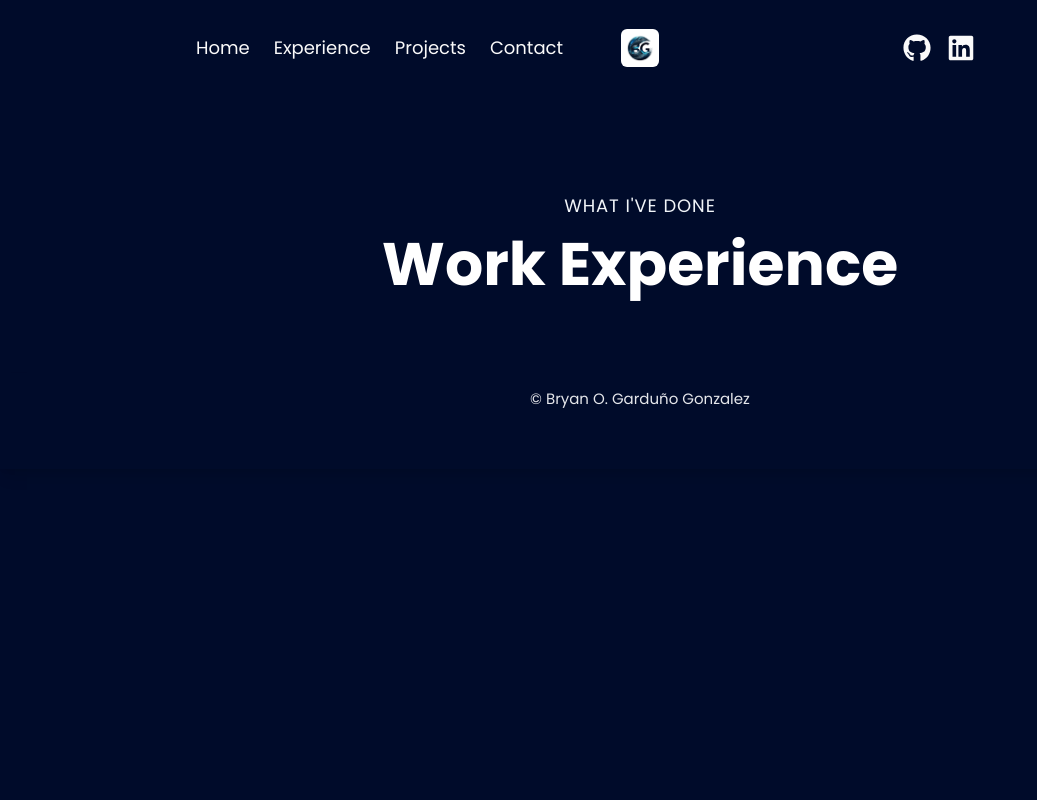
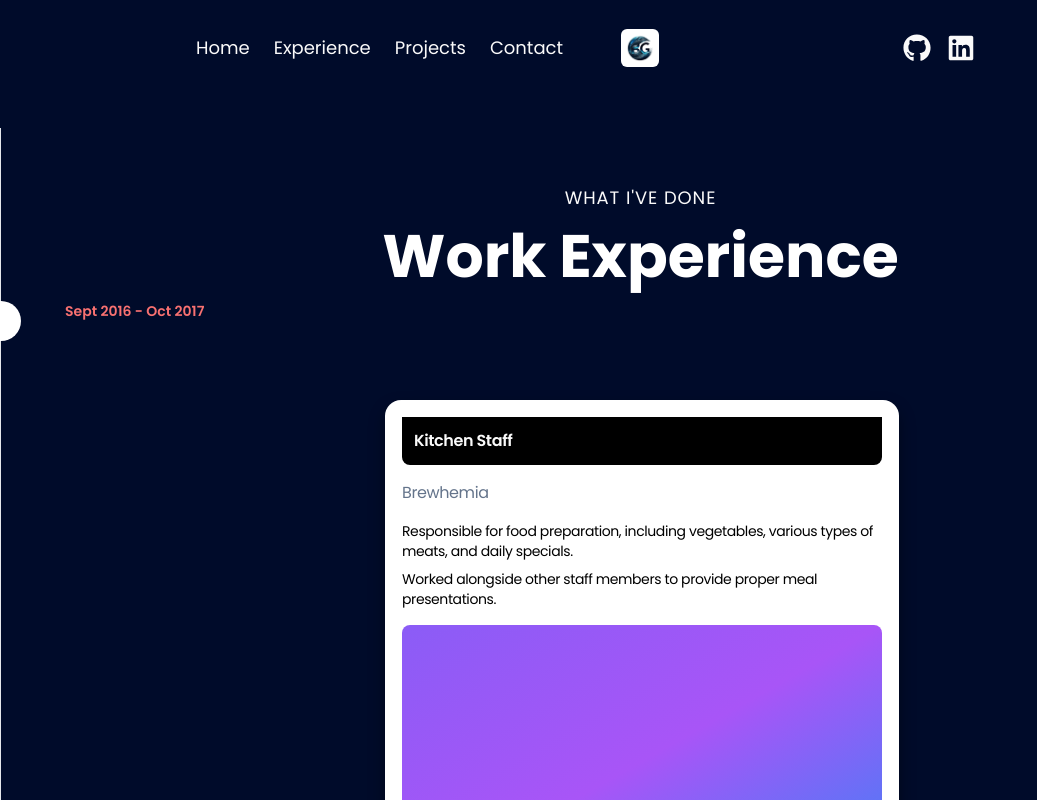
Before and after one commit to brosmar18/portfolio-2024, a Next.js app: page /practice in a window 1280 px wide. Shown: the top 800 px of the page, without its empty margins (0-1037 px from the left). Built offline with nearby package versions, Linux system fonts and the light colour scheme.

Commit message:
experience cards rendered on practice page

```diff
--- a/app/(root)/practice/page.tsx
+++ b/app/(root)/practice/page.tsx
@@ -1,22 +1,35 @@
-import React from 'react';
-import Card from '../../../components/shared/Card';
+import React from "react";
+import Card from "../../../components/shared/Card";
+import { experiences } from "../../../constants/index";
 
 const Practice = () => {
   return (
-  <div className="sm:px-16 px-6 sm:py-16 py-10 max-w-7xl mx-auto relative z-0 mt-8">
+    <div className="sm:px-16 px-6 sm:py-14 py-8 max-w-7xl mx-auto relative z-0 mt-8 border-s border-gray-200">
       <div>
-    <p className='sm:text-[18px] text-[14px] text-secondary uppercase tracking-wider text-center'>
+        <p className="sm:text-[18px] text-[14px] uppercase tracking-wider text-center">
           What I&#39;ve done
         </p>
-    <h2 className='text-white font-black md:text-[60px] sm:text-[50px] xs:text-[40px] text-[30px] text-center'>
+        <h2 className="text-white font-black md:text-[60px] sm:text-[50px] xs:text-[40px] text-[30px] text-center">
           Work Experience
         </h2>
       </div>
-   <div className=''>
+      {experiences.map((experience, index) => (
+        <>
+          <div className="absolute w-10 h-10 bg-white rounded-full -left-5" />
+          <div className="text-red-400 text-sm font-semibold">
+            {experience.date}
+          </div>
+          <Card
+            key={index}
+            title={experience.title}
+            companyName={experience.company_name}
+            icon={experience.icon}
+            points={experience.points}
+          />
+        </>
+      ))}
+    </div>
+  );
+};
 
-   </div>
-  </div>
- )
-}
-
-export default Practice
+export default Practice;
--- a/components/shared/Card.tsx
+++ b/components/shared/Card.tsx
@@ -1,9 +1,31 @@
-import React from 'react';
+import React from "react";
+import { PinContainer } from "../ui/PinContainer";
+import Image from "next/image";
+import { GiThreePointedShuriken } from "react-icons/gi";
 
-const Card = () => {
+const Card = ({ title, companyName, icon, points }) => {
   return (
-    <div>Card</div>
-  )
-}
+    <div className="h-[40rem] w-full flex flex-col items-center justify-center">
+      <PinContainer
+        company={<Image src={icon} alt={companyName} width={50} height={50} />}
+      >
+        <div className="flex basis-full flex-col gap-4 tracking-tight sm:basis-1/2 w-[30rem] h-[30rem]">
+          <h3 className="bg-black p-3 font-semibold rounded-b-lg rounded-s-l">
+            {title}
+          </h3>
+          <h4 className="text-slate-500">{companyName}</h4>
+          <div className="font-normal text-base flex flex-col gap-2">
+            {points.map((point, index) => (
+              <span key={index} className="text-sm text-black">
+                {point}
+              </span>
+            ))}
+          </div>
+          <div className="flex flex-1 w-full rounded-lg bg-gradient-to-br from-violet-500 via-purple-500 to-blue-500" />
+        </div>
+      </PinContainer>
+    </div>
+  );
+};
 
-export default Card
+export default Card;
--- a/components/ui/PinContainer.tsx
+++ b/components/ui/PinContainer.tsx
@@ -2,6 +2,7 @@
 import React, { useState } from "react";
 import { motion } from "framer-motion";
 import { cn } from "../../utils/cn";
+import Image from "next/image"; // Import if not already imported
 
 export const PinContainer = ({
   children,
@@ -10,7 +11,7 @@ export const PinContainer = ({
   containerClassName,
 }: {
   children: React.ReactNode;
-  company?: string;
+  company?: React.ReactNode;
   className?: string;
   containerClassName?: string;
 }) => {
@@ -25,11 +26,10 @@ export const PinContainer = ({
     setTransform("translate(-50%,-50%) rotateX(0deg) scale(1)");
   };
 
-
   return (
     <div
       className={cn(
-        "relative group/pin z-50  cursor-pointer",
+        "relative group/pin z-50 cursor-pointer",
         containerClassName
       )}
       onMouseEnter={onMouseEnter}
@@ -38,36 +38,29 @@ export const PinContainer = ({
       <div
         style={{
           perspective: "1000px",
-          transform: 'rotateX(70deg) translateZ(0deg)',
+          transform: "rotateX(70deg) translateZ(0deg)",
         }}
         className="absolute left-1/2 top-1/2 ml-[0.09375rem] mt-4 -translate-x-1/2 -translate-y-1/2"
       >
         <div
-          style={{
-            transform: transform,
-          }}
-          className="absolute left-1/2 p-4 top-1/2  flex justify-start items-start  rounded-2xl  shadow-[0_8px_16px_rgb(0_0_0/0.4)] bg-white border border-white/[0.1] group-hover/pin:border-white/[0.2] transition duration-700 overflow-hidden"
+          style={{ transform: transform }}
+          className="absolute left-1/2 p-4 top-1/2 flex justify-start items-start rounded-2xl shadow-[0_8px_16px_rgb(0_0_0/0.4)] bg-white border border-white/[0.1] group-hover/pin:border-white/[0.2] transition duration-700 overflow-hidden"
         >
-          <div className={cn('relative z-20')}>{children}</div>
+          <div className={cn("relative z-20")}>{children}</div>
         </div>
       </div>
       <PinPerspective company={company} />
     </div>
-  )
-}
+  );
+};
 
-export const PinPerspective = ({
-  company,
-}: {
-  company?: string;
-}) => {
+export const PinPerspective = ({ company }: { company?: string }) => {
   return (
     <motion.div className="pointer-events-none  w-96 h-80 flex items-center justify-center opacity-0 group-hover/pin:opacity-100 z-[60] transition duration-500">
       <div className="w-full h-full -mt-7 flex-none inset-0">
         <div className="absolute top-0 inset-x-0 flex justify-center">
-
-          { /* TEXT CONTAINER */}
-          <div className="relative flex space-x-2 items-center z-10 rounded-full bg-zinc-950 py-0.5 px-4 ring-1 ring-white/10">
+          {/* TEXT CONTAINER */}
+          <div className="relative flex space-x-2 items-center justify-center z-10 rounded-full bg-gray-200 h-20 w-20 ring-1 ring-white/10">
             {/* TEXT */}
             <p className="relative z-20 text-white text-xs font-bold inline-block py-5">
               {company}
@@ -78,8 +71,8 @@ export const PinPerspective = ({
         </div>
         <div
           style={{
-            perspective: '1000px',
-            transform: 'rotateX(70deg) translateZ(0)',
+            perspective: "1000px",
+            transform: "rotateX(70deg) translateZ(0)",
           }}
           className="absolute left-1/2 top-1/2 ml-[0.09375rem] mt-4 -translate-x-1/2 -translate-y-1/2"
         >
@@ -89,8 +82,8 @@ export const PinPerspective = ({
               initial={{
                 opacity: 0,
                 scale: 0,
-                x: '-50%',
-                y: '-50%',
+                x: "-50%",
+                y: "-50%",
               }}
               animate={{
                 opacity: [0, 1, 0.5, 0],
--- a/constants/index.js
+++ b/constants/index.js
@@ -21,7 +21,7 @@ export const experiences = [
     {
         title: "Kitchen Staff",
         company_name: 'Brewhemia',
-        icon: '/assets/icon/brewhemia.png',
+        icon: '/assets/icons/brewhemia.png',
         iconBg: '#fff',
         date: 'Sept 2016 - Oct 2017',
         points: [
@@ -32,7 +32,7 @@ export const experiences = [
     {
         title: "Emergency Technician",
         company_name: 'Unitypoint St. Luke\'s Hospital',
-        icon: '/assets/icon/unitypointHealth.png',
+        icon: '/assets/icons/unitypointHealth.png',
         iconBg: '#fff',
         date: 'Sept 2017 - May 2019',
         points: [
@@ -45,7 +45,7 @@ export const experiences = [
     {
         title: "Patient Access Technician",
         company_name: 'Mercy Hospital',
-        icon: '/assets/icon/mercy.png',
+        icon: '/assets/icons/mercy.png',
         iconBg: '#fff',
         date: 'Sept 2019 - Nov 2020',
         points: [
@@ -58,7 +58,7 @@ export const experiences = [
     {
         title: "Food Delivery Driver",
         company_name: 'Doordash',
-        icon: '/assets/icon/doordash.png',
+        icon: '/assets/icons/doordash.png',
         iconBg: '#fff',
         date: 'Dec 2019 - Present',
         points: [
@@ -72,7 +72,7 @@ export const experiences = [
     {
         title: "Sr. Disability Representative",
         company_name: 'Sedgwick',
-        icon: '/assets/icon/sedgwick.png',
+        icon: '/assets/icons/sedgwick.png',
         iconBg: '#fff',
         date: 'Nov 2020 - Dec 2022',
         points: [
@@ -84,8 +84,8 @@ export const experiences = [
     },
     {
         title: "FedEx Delivery Driver",
-        company_name: 'Sedgwick',
-        icon: '/assets/icon/fedEx.png',
+        company_name: 'FedEx',
+        icon: '/assets/icons/fedEx.png',
         iconBg: '#fff',
         date: 'Dec 2022 - March 2023',
         points: [
@@ -99,7 +99,7 @@ export const experiences = [
     {
         title: "Software Development Instructor",
         company_name: 'DeltaV Code School',
-        icon: '/assets/icon/deltaV.png',
+        icon: '/assets/icons/deltaV.png',
         iconBg: '#fff',
         date: 'March 2023 - Present',
         points: [
```
Also changed, not shown: components/shared/CardTest.tsx (+16 -1 lines), tailwind.config.ts (+8 -8 lines), 1 other file (tests, documents, lock files or other folders). Lines whose indentation alone changed are shown as unchanged.
